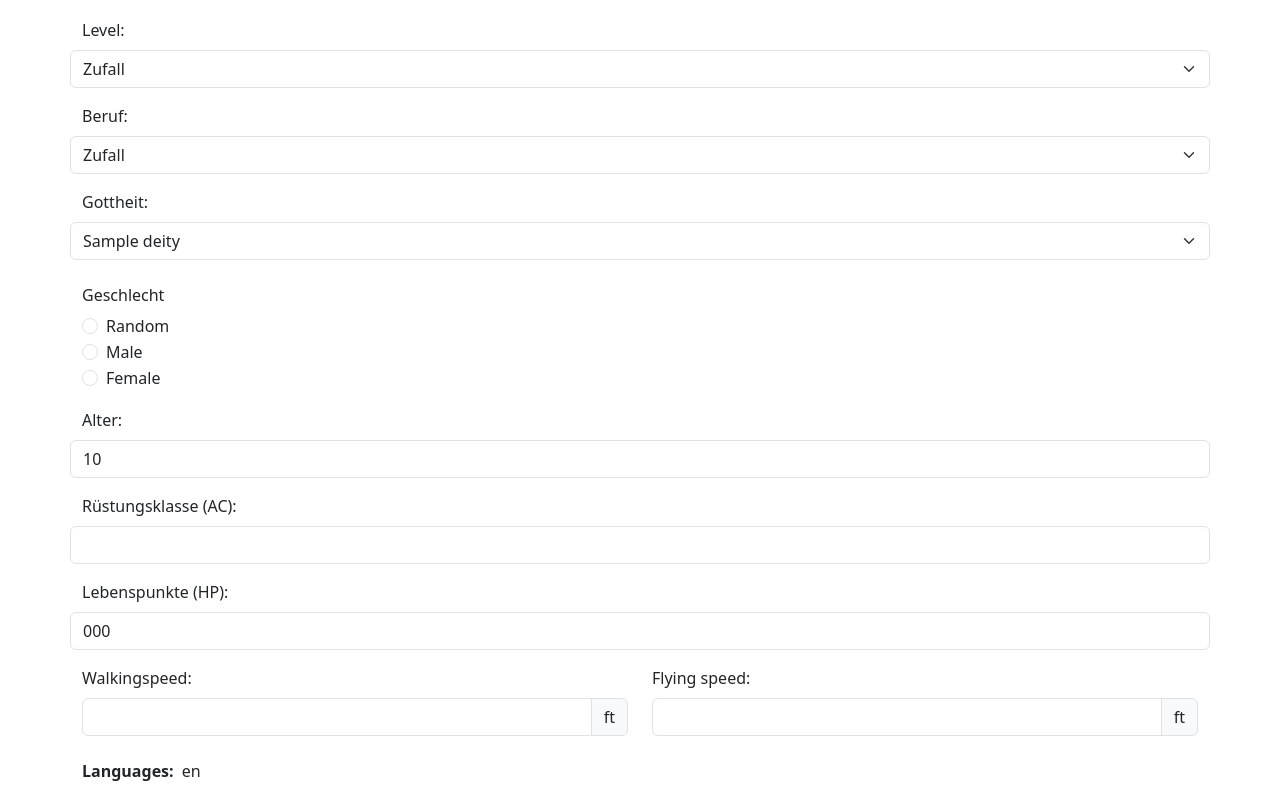
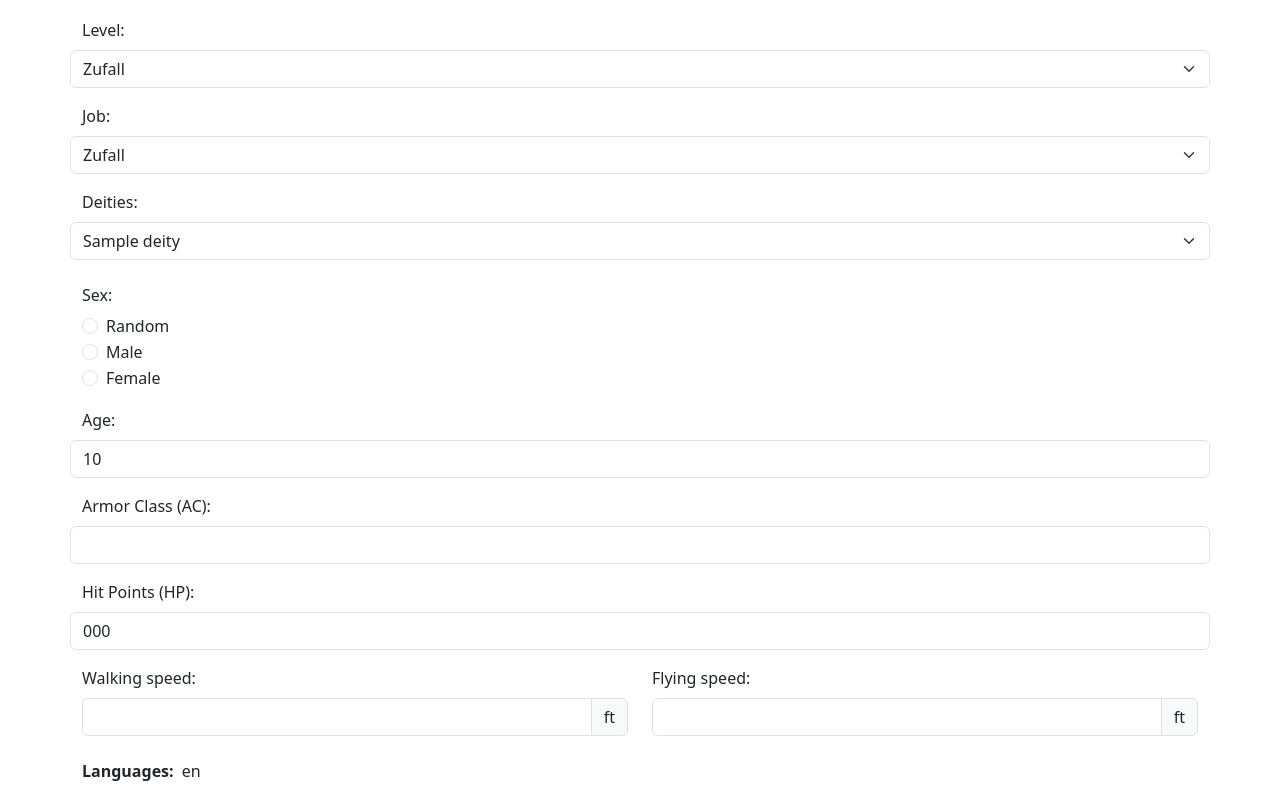
Before and after one commit to realLucas01/DnD-NPCGen, a Spring app: template src/main/resources/templates/edit.html in a window 1280 px wide. Shown: the part 414-1199 px from the top of the page. Run offline with Thymeleaf, Linux system fonts and the light colour scheme; the template is opened without the code that fills it: most values are stand-ins (such as "Sample title", 1, 10 or a date in 2020); data that the repository does not hold is empty; some libraries are stand-ins or nearby versions.

Commit message:
#3 refactor(edit): translate documentation to English

```diff
--- a/src/main/resources/templates/edit.html
+++ b/src/main/resources/templates/edit.html
@@ -9,16 +9,18 @@
         <!-- HTMX -->
         <script src="https://unpkg.com/htmx.org@1.9.5"></script>
 
-        <!-- Eigenes CSS -->
+        <!-- own CSS -->
         <link rel="stylesheet" th:href="@{/css/styles.css}">
     </head>
+
+    <!-- TODO: replace "Zufall" with "Random" -->
 
     <body>
         <!-- NavBar -->
         <div th:replace="~{fragments/navbar :: nav}"></div>
 
 
-        <!-- NPC erste Änderungen (Name, Class, Alignment, Race) -->
+        <!-- NPC first changes (Name, Class, Alignment, Race) -->
         <form th:action="@{/editFirst}" method="post" class="container mt-4">
             <!-- Name -->
             <div class="row mb-3">
@@ -30,12 +32,12 @@
             <div class="row mb-3">
                 <label for="race" class="form-label">Race:</label>
                 <select id="race" name="race" class="form-select" th:disabled="${switch}">
-                    <!-- Standardoptionen -->
+                    <!-- Default options -->
                     <option value="Zufall" th:selected="${race == 'Zufall'}" th:disabled="${switch}">Zufall</option>
                     <option th:each="rac : ${races}" th:value="${rac}" th:text="${rac}" th:selected="${rac == race}">
                     </option>
 
-                    <!-- Neue Option, nur wenn switch == true -->
+                    <!-- New options, only when switch == true -->
                     <option th:if="${switch}" th:value="${selectedRace}" th:selected="${selectedRace}" th:text="${selectedRace}"></option>
                 </select>
             </div>
@@ -48,7 +50,7 @@
                     <option th:each="cla : ${classes}" th:value="${cla}" th:text="${cla}" th:selected="${cla == class}">
                     </option>
 
-                    <!-- Neue Option, nur wenn switch == true -->
+                    <!-- New options, only when switch == true -->
                     <option th:if="${switch}" th:value="${selectedClass}" th:selected="${selectedClass}" th:text="${selectedClass}"></option>
                 </select>
             </div>
@@ -61,7 +63,7 @@
                     <option th:each="align : ${alignments}" th:value="${align}" th:text="${align}" th:selected="${align == alignment}">
                     </option>
 
-                    <!-- Neue Option, nur wenn switch == true -->
+                    <!-- New options, only when switch == true -->
                     <option th:if="${switch}" th:value="${selectedAlignment}" th:selected="${selectedAlignment}" th:text="${selectedAlignment}"></option>
                 </select>
             </div>
@@ -73,7 +75,7 @@
             </div>
         </form>
 
-        <!-- NPC alle Änderungen -->
+        <!-- NPC all changes -->
         <div class="container mt-4" th:if="${switch}">
             <!-- Level -->
             <div class="row mb-3">
@@ -86,15 +88,15 @@
                         hx-swap="none">
 
                     <option value="Zufall">Zufall</option>
-                    <option th:each="levell : ${#numbers.sequence(1,20)}" th:value="${levell} + ';level'" th:text="${levell}"
-                            th:selected="${levell == level}"></option>
+                    <option th:each="l : ${#numbers.sequence(1,20)}" th:value="${l} + ';level'" th:text="${l}"
+                            th:selected="${l == level}"></option>
                 </select>
             </div>
 
 
             <!-- Jobs -->
             <div class="row mb-3">
-                <label for="job" class="form-label">Beruf:</label>
+                <label for="job" class="form-label">Job:</label>
 
                 <select id="job" name="value" class="form-select"
                         hx-post="/updateField"
@@ -103,17 +105,17 @@
                         hx-swap="none">
 
                     <option value="Zufall" th:selected="${updateNPC.job == 'Zufall'}">Zufall</option>
-                    <option th:each="jobb : ${jobs}"
-                            th:value="${jobb} + ';job'"
-                            th:text="${jobb}"
-                            th:selected="${jobb == updateNPC.job}">
+                    <option th:each="j : ${jobs}"
+                            th:value="${j} + ';job'"
+                            th:text="${j}"
+                            th:selected="${j == updateNPC.job}">
                     </option>
                 </select>
             </div>
 
             <!-- Deities -->
             <div class="row mb-3">
-                <label for="deity" class="form-label">Gottheit:</label>
+                <label for="deity" class="form-label">Deities:</label>
                 <select id="deity" name="value" class="form-select"
                         hx-post="/updateField"
                         hx-trigger="change"
@@ -127,7 +129,7 @@
 
             <!-- Sex -->
             <fieldset class="row mb-3">
-                <legend class="col-form-label">Geschlecht</legend>
+                <legend class="col-form-label">Sex:</legend>
                 <div class="col-sm-10">
                     <div class="form-check">
                         <input type="radio" name="value" value="Random;gender" id="genderRandom" class="form-check-input"
@@ -161,7 +163,7 @@
 
             <!-- Age -->
             <div class="row mb-3">
-                <label for="age" class="form-label">Alter:</label>
+                <label for="age" class="form-label">Age:</label>
                 <input id="age" name="value" type="number" class="form-control" th:value="${age}" min="0" hx-post="/updateField"
                        hx-trigger="change"
                        hx-include="[name='field'], this"
@@ -171,13 +173,13 @@
 
             <!-- AC -->
             <div class="row mb-3">
-                <label for="AC" class="form-label">Rüstungsklasse (AC):</label>
+                <label for="AC" class="form-label">Armor Class (AC):</label>
                 <input id="AC" name="AC" type="number" class="form-control" th:value="${AC}" min="0" />
             </div>
 
             <!-- HP -->
             <div class="row mb-3">
-                <label for="HP" class="form-label">Lebenspunkte (HP):</label>
+                <label for="HP" class="form-label">Hit Points (HP):</label>
                 <input id="HP" name="HP" type="number" class="form-control" th:value="${HP}" min="0" />
             </div>
 
@@ -185,7 +187,7 @@
             <div class="row mb-3">
                 <!-- Walking Speed -->
                 <div class="col-6">
-                    <label for="walkingSpeed" class="form-label">Walkingspeed:</label>
+                    <label for="walkingSpeed" class="form-label">Walking speed:</label>
                     <div class="input-group">
                         <input id="walkingSpeed" name="walkingSpeed" type="number" class="form-control" th:value="${walkingSpeed}" min="0" />
                         <span class="input-group-text">ft</span>
@@ -203,14 +205,15 @@
             </div>
 
             <!-- Languages -->
+            <div class="include-modal">
                 <div class="row mb-3">
                     <div class="d-flex align-items-center">
                         <label class="form-label me-2 mb-0"><b>Languages:</b></label>
-                    <!-- Liste der Sprachen -->
+                        <!-- List of Languages -->
                         <p th:text="${language}" class="form-control-plaintext mb-0"></p>
                     </div>
 
-                <!-- Button zum Öffnen des Pop-ups -->
+                    <!-- Button to open the pop-up -->
                     <button type="button" class="btn btn-primary mt-2" data-bs-toggle="modal" data-bs-target="#languagesModal">
                         Choose Languages
                     </button>
@@ -222,16 +225,16 @@
                         <div class="modal-dialog">
                             <div class="modal-content">
                                 <div class="modal-header">
-                                    <h5 class="modal-title" id="languagesModalLabel">Verfügbare Sprachen</h5>
+                                    <h5 class="modal-title" id="languagesModalLabel">Available languages</h5>
                                     <button type="button" class="btn-close" data-bs-dismiss="modal" aria-label="Close"></button>
                                 </div>
                                 <div class="modal-body">
                                     <div class="row g-2">
-                                        <!-- Liste der Sprachen -->
+                                        <!-- List of languages -->
                                         <div th:each="lang : ${languages}" class="col-md-6">
                                             <div class="card">
                                                 <div class="card-body">
-                                                    <!-- Checkbox für die Sprache -->
+                                                    <!-- Checkbox for the language -->
                                                     <input type="checkbox"
                                                            th:id="${'language_' + lang}"
                                                            th:name="lang"
@@ -245,14 +248,14 @@
                                     </div>
                                 </div>
                                 <div class="modal-footer">
-                                    <button type="button" class="btn btn-secondary" data-bs-dismiss="modal">Schließen</button>
-                                    <button type="submit" class="btn btn-primary">Speichern</button>
+                                    <button type="button" class="btn btn-secondary" data-bs-dismiss="modal">Close</button>
+                                    <button type="submit" class="btn btn-primary">Save</button>
                                 </div>
                             </div>
                         </div>
                     </div>
                 </form>
-
+            </div>
 
             <!-- Ability Scores & Saving Throws -->
             <div class="container mt-3">
@@ -268,12 +271,12 @@
                             </tr>
                             </thead>
                                 <tbody>
-                                    <!-- Ability Scores mit Modifiers -->
+                                    <!-- Ability Scores with Modifiers -->
                                     <tr>
                                         <th>Ability Scores</th>
                                         <td th:each="index : ${#numbers.sequence(0, allAbilities.size()-1)}">
                                             <div class="d-flex flex-column align-items-center">
-                                                <!-- Fähigkeitswert -->
+                                                <!-- Ability Scores -->
                                                 <input type="number"
                                                        name="value"
                                                        th:value="${abilityScores[index]}"
@@ -285,7 +288,7 @@
                                                        class="form-control mb-1">
 
 
-                                                <!-- Modifikator -->
+                                                <!-- Modifier -->
                                                 <input type="number"
                                                        name="value"
                                                        th:value="${abilityModifiers[index]}"
@@ -301,11 +304,11 @@
                                     </tr>
 
 
-                                    <!-- Saving Throws (nur wenn vorhanden) -->
+                                    <!-- Saving Throws (if applicable) -->
                                     <tr th:if="${not #lists.isEmpty(savingThrows)}">
                                         <th>Saving Throws</th>
                                         <td th:each="entry : ${savingThrows}">
-                                            <!-- Nummernfeld für den Wert -->
+                                            <!-- Number field for the value -->
                                             <input type="number"
                                                    name="value"
                                                    th:value="${entry.value}"
@@ -316,7 +319,7 @@
                                                    hx-trigger="change"
                                                    style="width: 70px;">
 
-                                            <!-- Unsichtbares Eingabefeld für den Schlüssel -->
+                                            <!-- Key input (hidden) -->
                                             <input type="hidden"
                                                    name="key"
                                             th:value="${entry.key}">
@@ -329,17 +332,17 @@
                 </div>
             </div>
 
-            <!-- Inventar -->
-            <div class="row mb-3">
+            <!-- Inventory -->
+            <div class="row mb-3 include-modal">
                 <!-- Armor -->
                     <div class="col-6">
-                        <!-- Liste der Rüstungen vom NPC -->
+                        <!-- List of the NPCs armors -->
                         <div class="d-flex align-items-center">
                             <label class="form-label me-2 mb-0"><b>Armors:</b></label>
                             <p th:text="${armor}" class="form-control-plaintext mb-0"></p>
                         </div>
 
-                        <!-- Button zum Öffnen des Pop-ups -->
+                        <!-- Button to open the pop-up -->
                         <button type="button" class="btn btn-primary mt-2" data-bs-toggle="modal" data-bs-target="#armorsModal">
                             Choose armors
                         </button>
@@ -347,17 +350,16 @@
 
                 <!-- Weapon -->
                     <div class="col-6">
-                        <!-- Liste der Waffen vom NPC -->
+                        <!-- List of the NPCs weapons -->
                         <div class="d-flex align-items-center">
                             <label class="form-label me-2 mb-0"><b>Weapons:</b></label>
                             <p th:text="${weapon}" class="form-control-plaintext mb-0"></p>
                         </div>
 
-                        <!-- Button zum Öffnen des Pop-ups -->
+                        <!-- Button to open the pop-up -->
                         <button type="button" class="btn btn-primary mt-2" data-bs-toggle="modal" data-bs-target="#weaponsModal">
                             Choose weapons
                         </button>
-                    </div>
                     </div>
 
                 <!-- Armor Modal -->
@@ -371,11 +373,11 @@
                                 </div>
                                 <div class="modal-body">
                                     <div class="row g-2">
-                                        <!-- Liste aller Rüstungen -->
+                                        <!-- List of all armors -->
                                         <div th:each="arm : ${armors}" class="col-md-6">
                                             <div class="card">
                                                 <div class="card-body">
-                                                    <!-- Checkbox für die Rüstungen -->
+                                                    <!-- Checkbox for the armors -->
                                                     <input type="checkbox"
                                                            th:id="${'armor_' + arm}"
                                                            th:name="arm"
@@ -389,8 +391,8 @@
                                     </div>
                                 </div>
                                 <div class="modal-footer">
-                                    <button type="button" class="btn btn-secondary" data-bs-dismiss="modal">close</button>
-                                    <button type="submit" class="btn btn-primary">save</button>
+                                    <button type="button" class="btn btn-secondary" data-bs-dismiss="modal">Close</button>
+                                    <button type="submit" class="btn btn-primary">Save</button>
                                 </div>
                             </div>
                         </div>
@@ -408,11 +410,11 @@
                                 </div>
                                 <div class="modal-body">
                                     <div class="row g-2">
-                                        <!-- Liste aller Waffen -->
+                                        <!-- List of all weapons -->
                                         <div th:each="wea : ${weapons}" class="col-md-6">
                                             <div class="card">
                                                 <div class="card-body">
-                                                    <!-- Checkbox für die Rüstungen -->
+                                                    <!-- Checkbox for weapons -->
                                                     <input type="checkbox"
                                                            th:id="${'weapon_' + wea}"
                                                            th:name="wea"
@@ -426,26 +428,29 @@
                                     </div>
                                 </div>
                                 <div class="modal-footer">
-                                    <button type="button" class="btn btn-secondary" data-bs-dismiss="modal">close</button>
-                                    <button type="submit" class="btn btn-primary">save</button>
+                                    <button type="button" class="btn btn-secondary" data-bs-dismiss="modal">Close</button>
+                                    <button type="submit" class="btn btn-primary">Save</button>
                                 </div>
                             </div>
                         </div>
                     </div>
                 </form>
+            </div>
+
 
 
 
             <!-- TODO Skills -->
             <!-- Skills -->
+            <div class="include-modal">
                 <div class="row mb-3">
                     <div class="d-flex align-items-center">
                         <label class="form-label me-2 mb-0"><b>Skills:</b></label>
-                    <!-- Liste der Skills -->
+                        <!-- List of skills -->
                         <p th:text="${skills}" class="form-control-plaintext mb-0"></p>
                     </div>
 
-                <!-- Button zum Öffnen des Pop-ups -->
+                    <!-- Button to open the pop-up -->
                     <button type="button" class="btn btn-primary mt-2" data-bs-toggle="modal" data-bs-target="#skillsModal">
                         Choose Skills
                     </button>
@@ -457,16 +462,16 @@
                         <div class="modal-dialog">
                             <div class="modal-content">
                                 <div class="modal-header">
-                                <h5 class="modal-title" id="skillsModalLabel">Available Skills</h5>
+                                    <h5 class="modal-title" id="skillsModalLabel">Available skills</h5>
                                     <button type="button" class="btn-close" data-bs-dismiss="modal" aria-label="Close"></button>
                                 </div>
                                 <div class="modal-body">
                                     <div class="row g-2">
-                                    <!-- Liste der Skills -->
+                                        <!-- List of skills -->
                                         <div th:each="skill : ${availableSkills}" class="col-md-6">
                                             <div class="card">
                                                 <div class="card-body">
-                                                <!-- Checkbox für den Skill -->
+                                                    <!-- Checkbox for the skill -->
                                                     <input type="checkbox"
                                                            th:id="${'skill_' + skill}"
                                                            th:name="skill"
@@ -487,6 +492,8 @@
                         </div>
                     </div>
                 </form>
+            </div>
+
 
 
 
@@ -496,11 +503,11 @@
             <div class="row mb-3">
                 <div class="d-flex align-items-center">
                     <label class="form-label mb-2"><b>Senses:</b></label>
-                    <!-- Liste der Senses -->
+                    <!-- List of senses -->
                     <p th:text="${senses}" class="form-control-plaintext mb-0"></p>
                 </div>
 
-                <!-- Checkbox-Liste direkt anzeigen -->
+                <!-- Display checkbox list directly -->
                 <div class="col-12">
                     <div class="row g-2">
                         <div th:each="sense : ${availableSenses}" class="col-md-6">
@@ -539,7 +546,7 @@
 
 
 
-            <!-- TODO Save Weiterleitung -->
+            <!-- TODO Save redirect -->
             <div class="row mb-3 text-center">
                 <form th:action="@{/saveNpc}" method="post">
                     <button type="submit" class="btn btn-primary w-100">Save</button>
```
Also changed, not shown: src/main/java/dndgen/userinterface/EditController.java (+169 -147 lines). Lines whose indentation alone changed are shown as unchanged.
